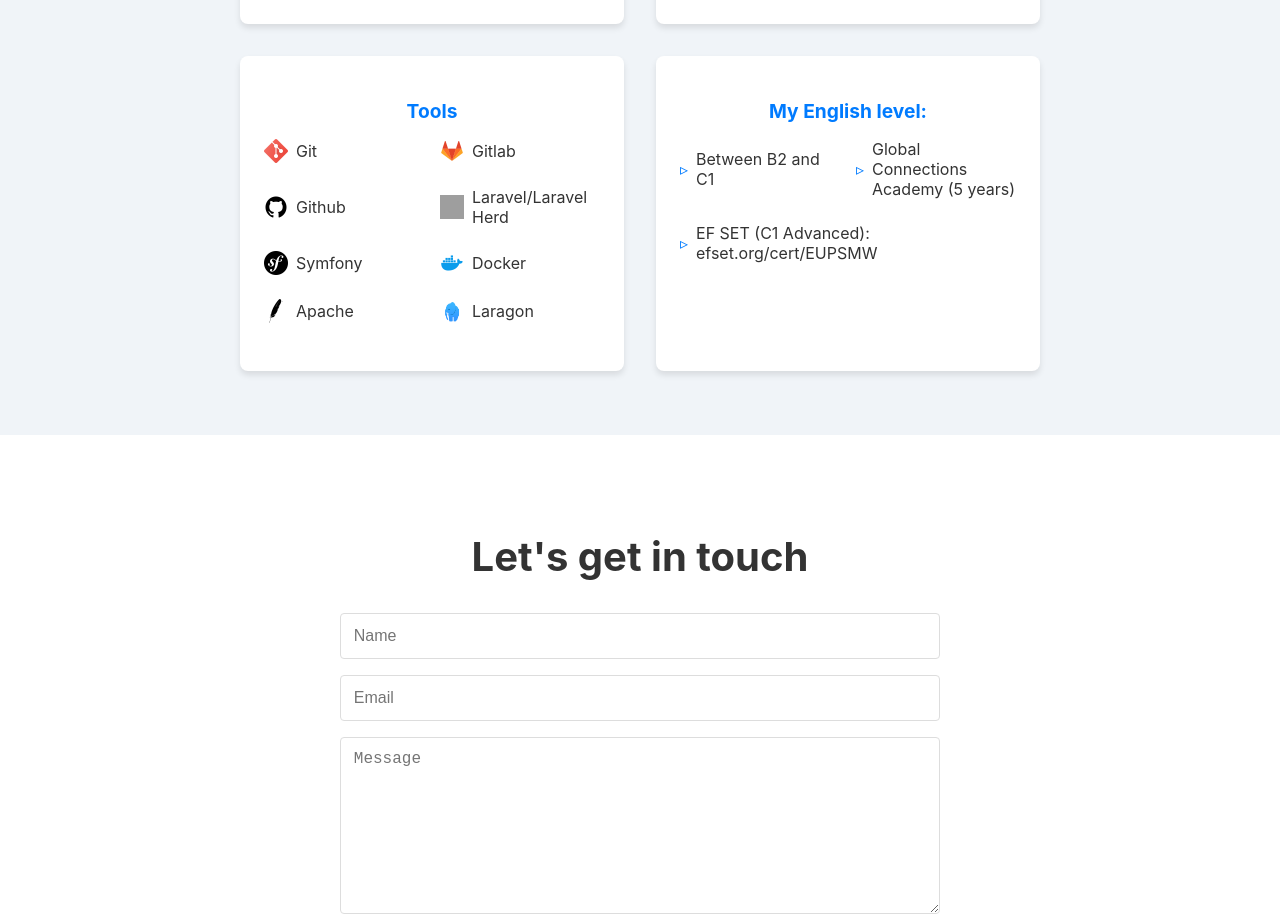
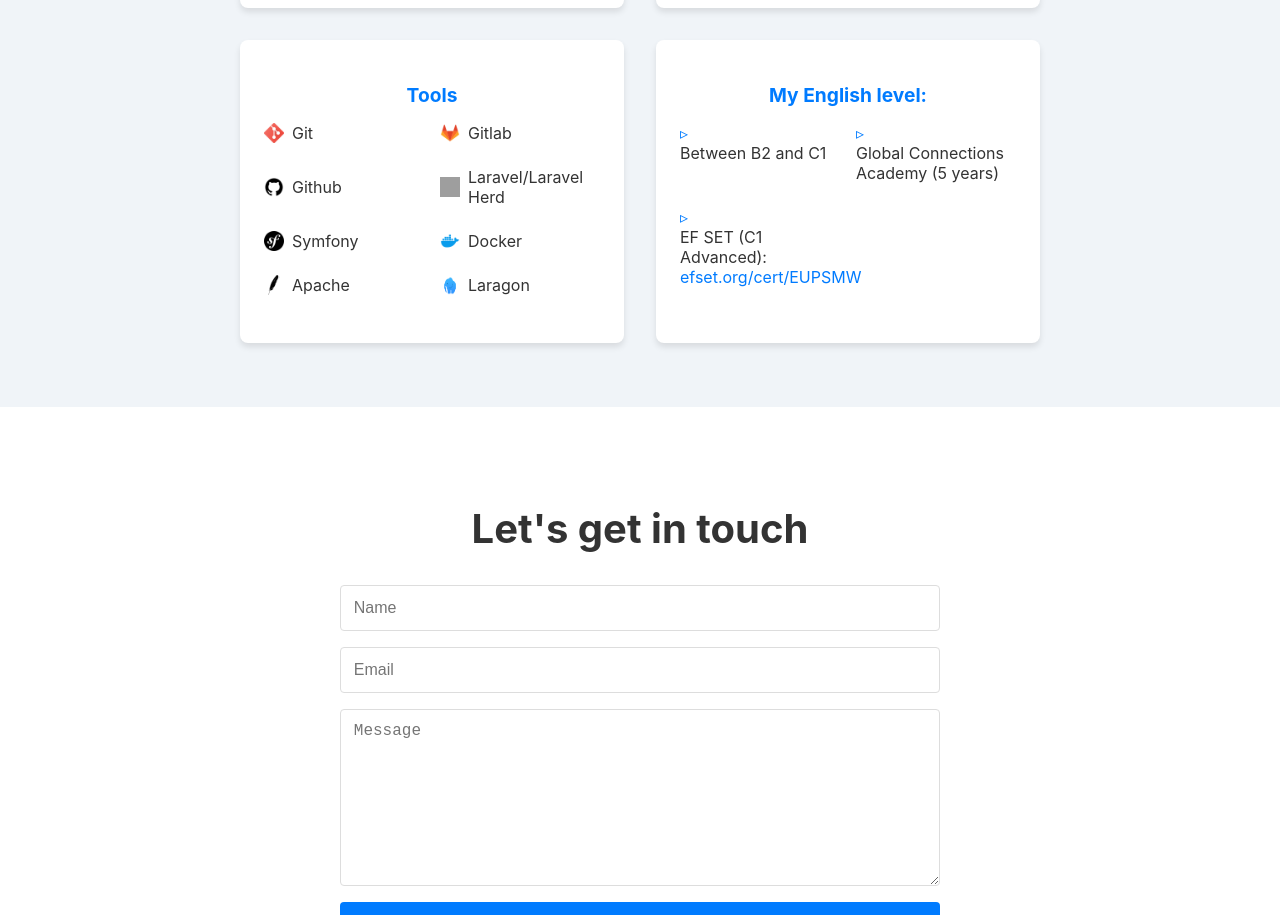
Before and after one commit to JuanZorrilla95/portafolio2024, a React (Create React App) app: page / in a window 1280 px wide. Shown: the part 2337-3252 px from the top of the page. Built offline with nearby package versions, Linux system fonts and the light colour scheme; grey boxes are pictures that could not be loaded.

Commit message:
url added

```diff
--- a/src/components/Skills.js
+++ b/src/components/Skills.js
@@ -55,9 +55,20 @@ const SkillItem = styled.li`
   user-select: none;
 `;
 
+const SkillIconLink = styled.a`
+  display: inline-flex;
+  align-items: center;
+  text-decoration: none;
+  color: inherit;
+
+  &:hover {
+    opacity: 0.8;
+  }
+`;
+
 const SkillIcon = styled.img`
-    width: 24px;
-    height: 24px;
+  width: 20px;
+  height: 20px;
   margin-right: 0.5rem;
 `;
 
@@ -68,17 +79,20 @@ const EnglishSkillItem = styled(SkillItem)`
     margin-right: 0.5rem;
   }
   user-select: text;
+  display: flex;
+  flex-direction: column;
+  align-items: flex-start;
 `;
-const SkillIconLink = styled.a`
-    display: inline-flex;
-    align-items: center;
+
+const EnglishLink = styled.a`
+  color: #007bff;
   text-decoration: none;
-    color: inherit;
 
   &:hover {
-        opacity: 0.8;
+    text-decoration: underline;
   }
 `;
+
 const Skills = () => {
   const { language } = useContext(LanguageContext);
 
@@ -145,12 +159,22 @@ const Skills = () => {
           es: [
             "Entre B2 y C1",
             "Academia Global Connections (5 años)",
-            "EF SET (C1 Avanzado): efset.org/cert/EUPSMW",
+            <>
+              EF SET (C1 Avanzado):
+              <EnglishLink href="https://www.efset.org/cert/EUPSMW" target="_blank" rel="noopener noreferrer">
+                efset.org/cert/EUPSMW
+              </EnglishLink>
+            </>,
           ],
           en: [
             "Between B2 and C1",
             "Global Connections Academy (5 years)",
-            "EF SET (C1 Advanced): efset.org/cert/EUPSMW",
+            <>
+              EF SET (C1 Advanced):
+              <EnglishLink href="https://www.efset.org/cert/EUPSMW" target="_blank" rel="noopener noreferrer">
+                efset.org/cert/EUPSMW
+              </EnglishLink>
+            </>,
           ],
         },
       },
@@ -169,7 +193,15 @@ const Skills = () => {
                 <SkillList>
                   {category.title === "Inglés"
                     ? category.skills[language].map((skill, skillIndex) => (
-                        <EnglishSkillItem key={skillIndex}>{skill}</EnglishSkillItem>
+                        <EnglishSkillItem key={skillIndex}>
+                          {typeof skill === 'string' ? skill : (
+                            <>
+                              {skill.props.children[0]}
+                              <br />
+                              {skill.props.children[1]}
+                            </>
+                          )}
+                        </EnglishSkillItem>
                       ))
                     : category.skills.map((skill, skillIndex) => (
                         <SkillItem key={skillIndex}>
```
Lines whose indentation alone changed are shown as unchanged.
